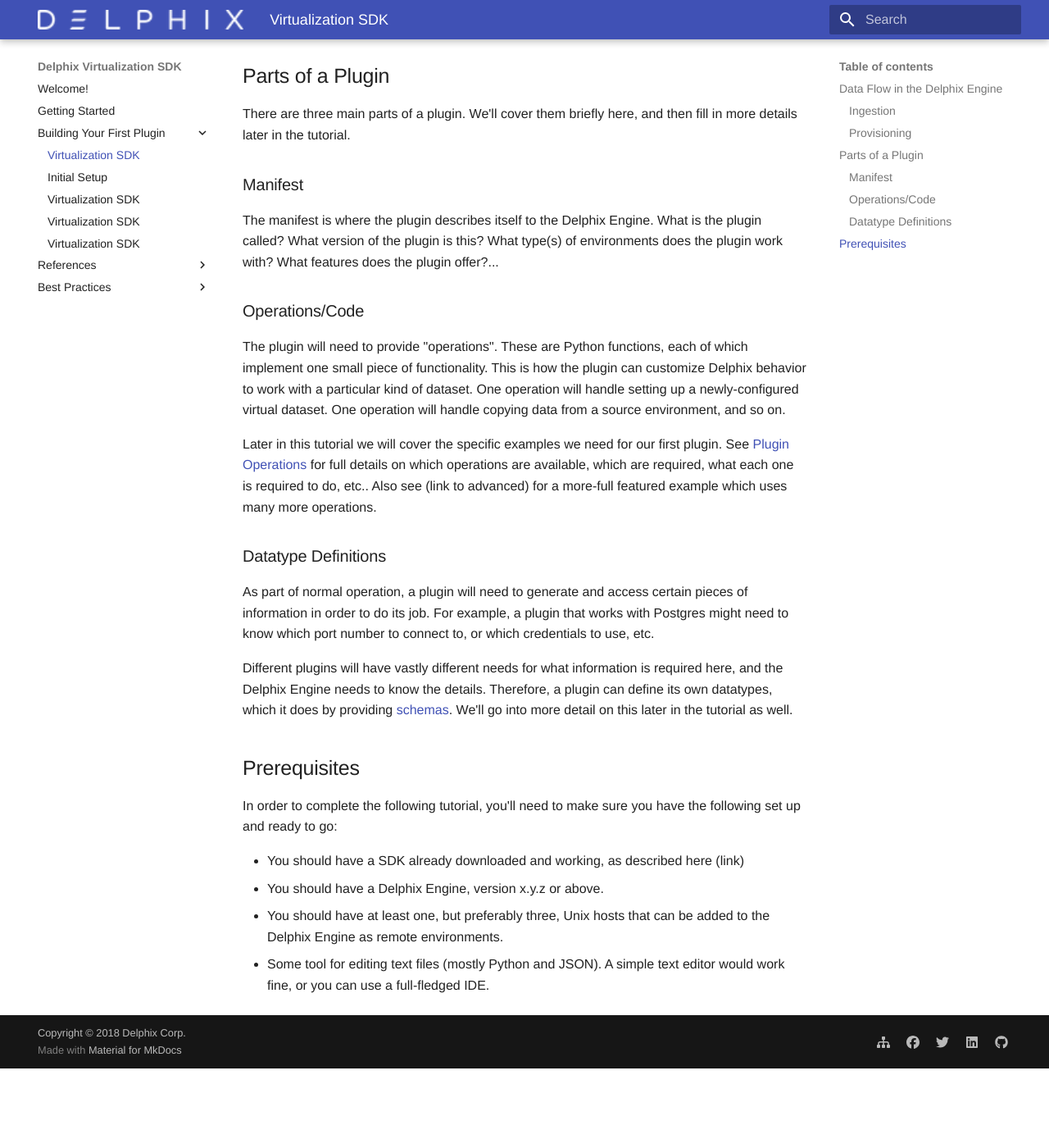
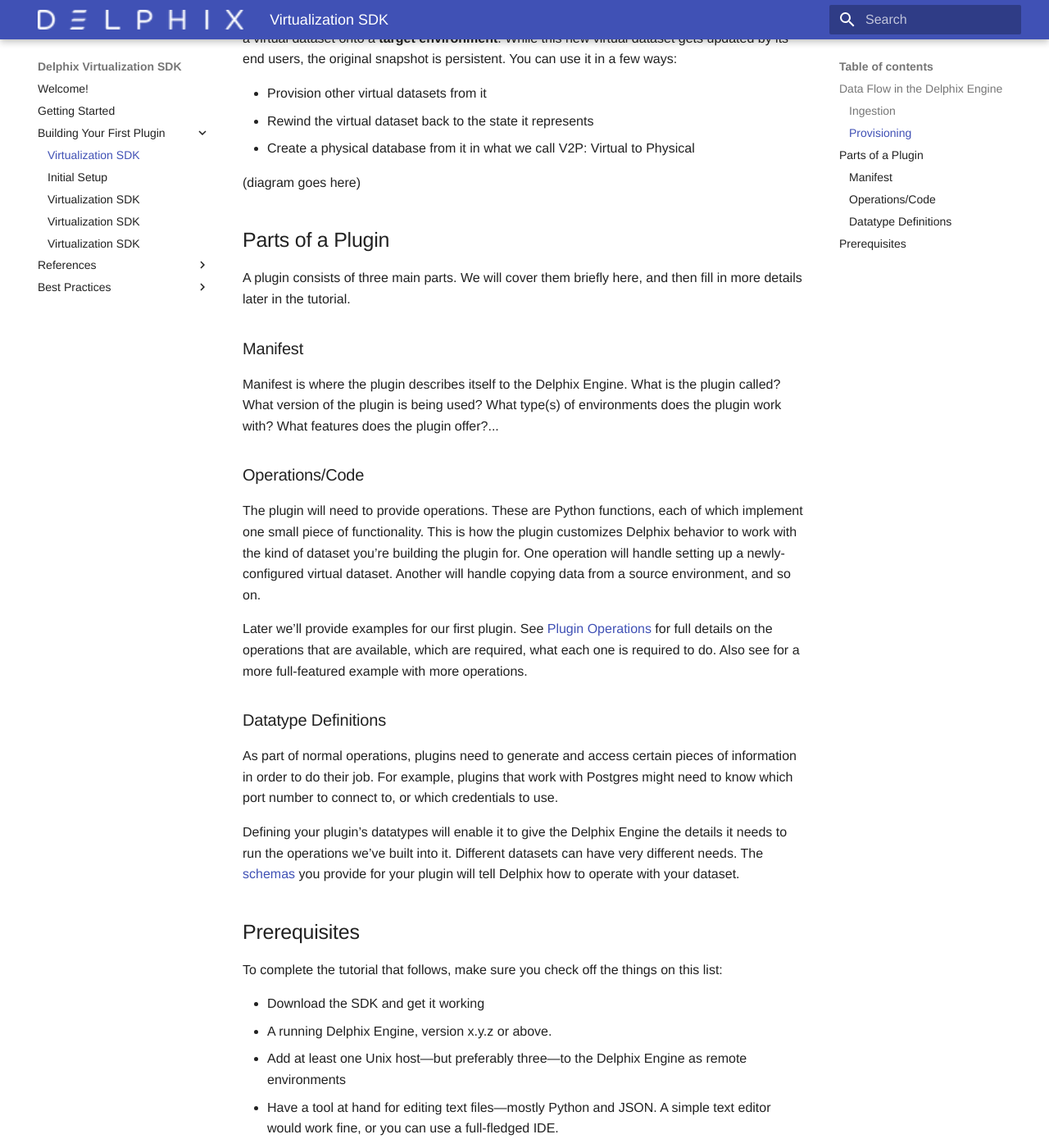
Before and after one commit to delphix/virtualization-sdk, an MkDocs documentation site: the page built from docs/Building_Your_First_Plugin/Overview.md, in a window 1280 px wide and 1400 px high, scrolled down 1175 px. Shown: the whole window at 82% size. Built offline with MkDocs 1.6.1 and Material for MkDocs 9.7.7, drawn with Linux system fonts in a browser that asks for light colours; some web fonts are replaced; before the commit the page ends 2478 px from its top, so only the background shows below that; some of the changed text lies outside the part shown.

Commit message:
Editing overview page.

```diff
--- a/docs/Building_Your_First_Plugin/Overview.md
+++ b/docs/Building_Your_First_Plugin/Overview.md
@@ -5,19 +5,24 @@
 
 # Overview
 
-In the following few pages, we'll walk through an example of making a simple, working plugin.
+In the following few pages, we will walk through an example of making a simple, working plugin.
 
-Our plugin will virtualize simple directory trees on Unix systems. The actual contents of these directories could be anything: configuration files, documents, image libraries, etc. Our plugin won't care about the contents, though. To us, we just treat it as a directory tree full of files.
+Our plugin will virtualize simple directory trees on Unix systems. The actual contents of these directories could be anything: configuration files, documents, image libraries, etc. Our plugin will not care about the contents and will treat it as a directory tree full of files.
 
 ## Data Flow in the Delphix Engine
-Here we'll briefly overview how data moves through the Delphix Engine.
+Here we will briefly overview how data moves through the Delphix Engine.
 
 ### Ingestion
-The first step is that Delphix needs to ingest data. Essentially, this means copying some data from a [source environment](../References/Glossary.md#source-environment) onto the Delphix Engine.
+It all begins with Delphix ingesting data—copying some data from what we call a [source environment](../References/Glossary.md#source-environment)  onto the Delphix Engine.
 
-There are two basic strategies a plugin can use to do this copying, called [direct linking](../References/Glossary.md#direct-linking) and [staged linking](../References/Glossary.md#staged-linking). Our plugin will use the staged linking strategy, but see (link to reference) for more information about direct linking.
+Plugins can use two basic strategies to do this copying:
 
-With staged linking, Delphix will mount an NFS share onto a "staging environment" . This environment can be the same as the source environment, but it could also be different. We'll write our plugin to handle both cases.
+ - [direct linking](../References/Glossary.md#direct-linking)
+ - [staged linking](../References/Glossary.md#staged-linking).
+
+Our plugin will use the staged linking strategy, refer to (link to reference) for more information about direct linking.
+
+With staged linking, Delphix mounts an NFS share onto a **staging environmen**. You can use either the source environment or a different environment for staging. We will write our plugin to handle both approaches.
 
 Once Delphix mounts the NFS share onto the staging environment, the plugin needs to arrange for the relevant data to be copied from the source environment onto the NFS share, which is backed by Delphix Engine storage.
 
@@ -25,36 +30,39 @@
 
 (diagram goes here)
 
-Subsequently, this same basic operation will be repeated: Delphix mounts an NFS share, the plugin copies data onto it, Delphix snapshots the result.
+This same basic operation will be repeated when Delphix mounts an NFS share: The plugin copies data onto it, then Delphix snapshots the result.
 
 ### Provisioning
-Any of these Delphix Engine snapshots can be used to create a virtual dataset, by "provisioning".
+**Provisioning** is when you take a Delphix Engine snapshot and create a virtual dataset from it.
 
-The snapshot is cloned on the Delphix Engine, and this newly-cloned data is mounted onto a "target environment" as a new virtual dataset. Any updates made to this virtual dataset will not affect the original snapshot from which it was provisioned.
+First the snapshot is cloned onto the Delphix Engine, then this newly-cloned data is mounted as a virtual dataset onto a **target environment**. While this new virtual dataset gets updated by its end users, the original snapshot is persistent. You can use it in a few ways:
+
+ - Provision other virtual datasets from it
+ - Rewind the virtual dataset back to the state it represents
+ - Create a physical database from it in what we call V2P: Virtual to Physical
 
 (diagram goes here)
 
 ## Parts of a Plugin
-There are three main parts of a plugin. We'll cover them briefly here, and then fill in more details later in the tutorial.
+A plugin consists of three main parts. We will cover them briefly here, and then fill in more details later in the tutorial.
 
 ### Manifest
-The manifest is where the plugin describes itself to the Delphix Engine. What is the plugin called? What version of the plugin is this? What type(s) of environments does the plugin work with? What features does the plugin offer?...
+Manifest is where the plugin describes itself to the Delphix Engine. What is the plugin called? What version of the plugin is being used? What type(s) of environments does the plugin work with? What features does the plugin offer?...
 
 ### Operations/Code
-The plugin will need to provide "operations". These are Python functions, each of which implement one small piece of functionality. This is how the plugin can customize Delphix behavior to work with a particular kind of dataset.
-One operation will handle setting up a newly-configured virtual dataset. One operation will handle copying data from a source environment, and so on.
+The plugin will need to provide operations. These are Python functions, each of which implement one small piece of functionality. This is how the plugin customizes Delphix behavior to work with the kind of dataset you’re building the plugin for. One operation will handle setting up a newly-configured virtual dataset. Another will handle copying data from a source environment, and so on.
 
-Later in this tutorial we will cover the specific examples we need for our first plugin. See [Plugin Operations](../References/Plugin_Operations.md) for full details on which operations are available, which are required, what each one is required to do, etc.. Also see (link to advanced) for a more-full featured example which uses many more operations.
+Later we’ll provide examples for our first plugin. See [Plugin Operations](../References/Plugin_Operations.md) for full details on the operations that are available, which are required, what each one is required to do. Also see <link to advanced> for a more full-featured example with more operations.
 
 ### Datatype Definitions
-As part of normal operation, a plugin will need to generate and access certain pieces of information in order to do its job. For example, a plugin that works with Postgres might need to know which port number to connect to, or which credentials to use, etc.
+As part of normal operations, plugins need to generate and access certain pieces of information in order to do their job. For example, plugins that work with Postgres might need to know which port number to connect to, or which credentials to use.
 
-Different plugins will have vastly different needs for what information is required here, and the Delphix Engine needs to know the details. Therefore, a plugin can define its own datatypes, which it does by providing [schemas](../References/Schemas.md). We'll go into more detail on this later in the tutorial as well.
+Defining your plugin’s datatypes will enable it to give the Delphix Engine the details it needs to run the operations we’ve built into it. Different datasets can have very different needs. The [schemas](../References/Schemas.md) you provide for your plugin will tell Delphix how to operate with your dataset.
 
 ## Prerequisites
-In order to complete the following tutorial, you'll need to make sure you have the following set up and ready to go:
+To complete the tutorial that follows, make sure you check off the things on this list:
 
-- You should have a SDK already downloaded and working, as described here (link)
-- You should have a Delphix Engine, version x.y.z or above.
-- You should have at least one, but preferably three, Unix hosts that can be added to the Delphix Engine as remote environments.
-- Some tool for editing text files (mostly Python and JSON). A simple text editor would work fine, or you can use a full-fledged IDE.
+- Download the SDK and get it working
+- A running Delphix Engine, version x.y.z or above.
+- Add at least one Unix host—but preferably three—to the Delphix Engine as remote environments
+- Have a tool at hand for editing text files—mostly Python and JSON. A simple text editor would work fine, or you can use a full-fledged IDE.
```
